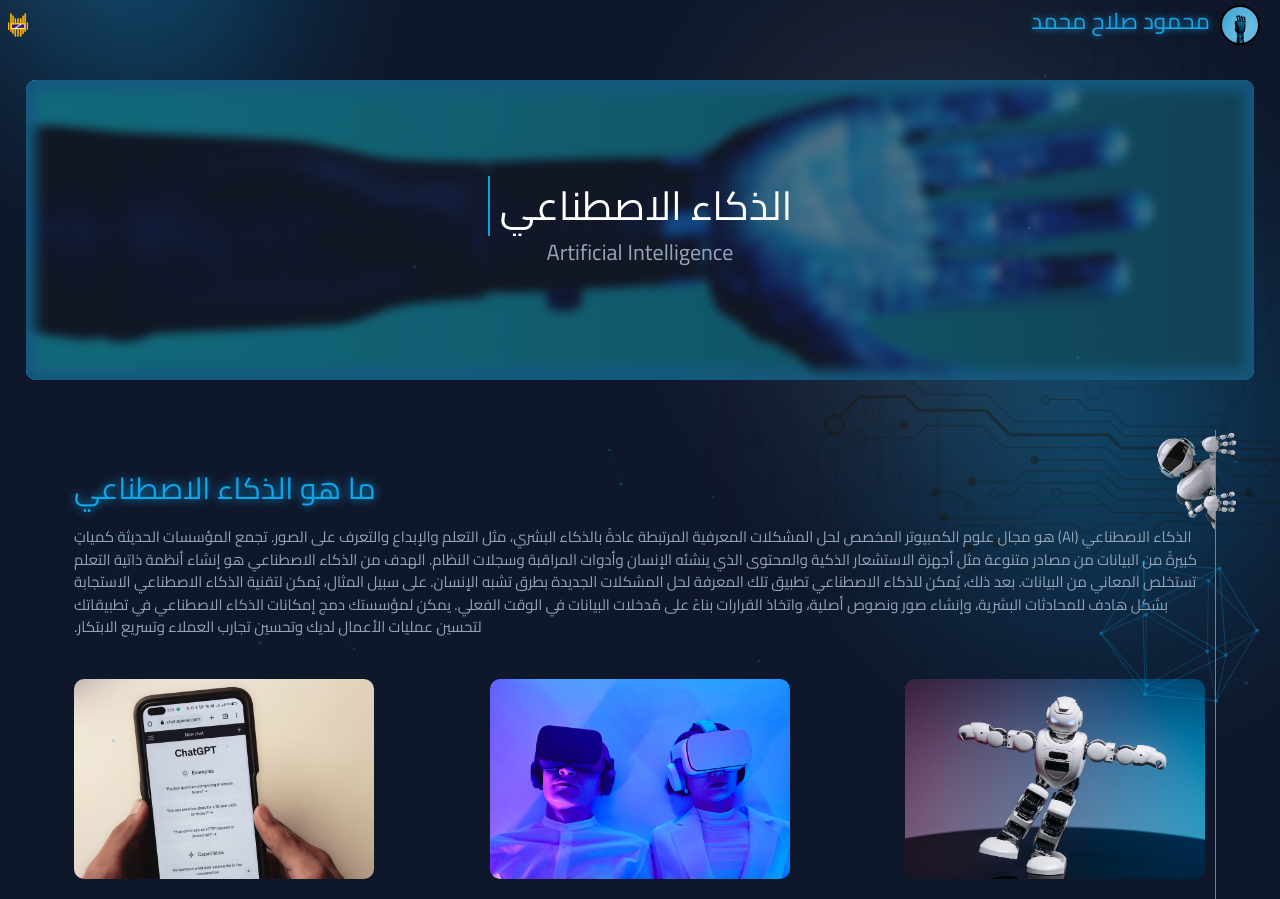
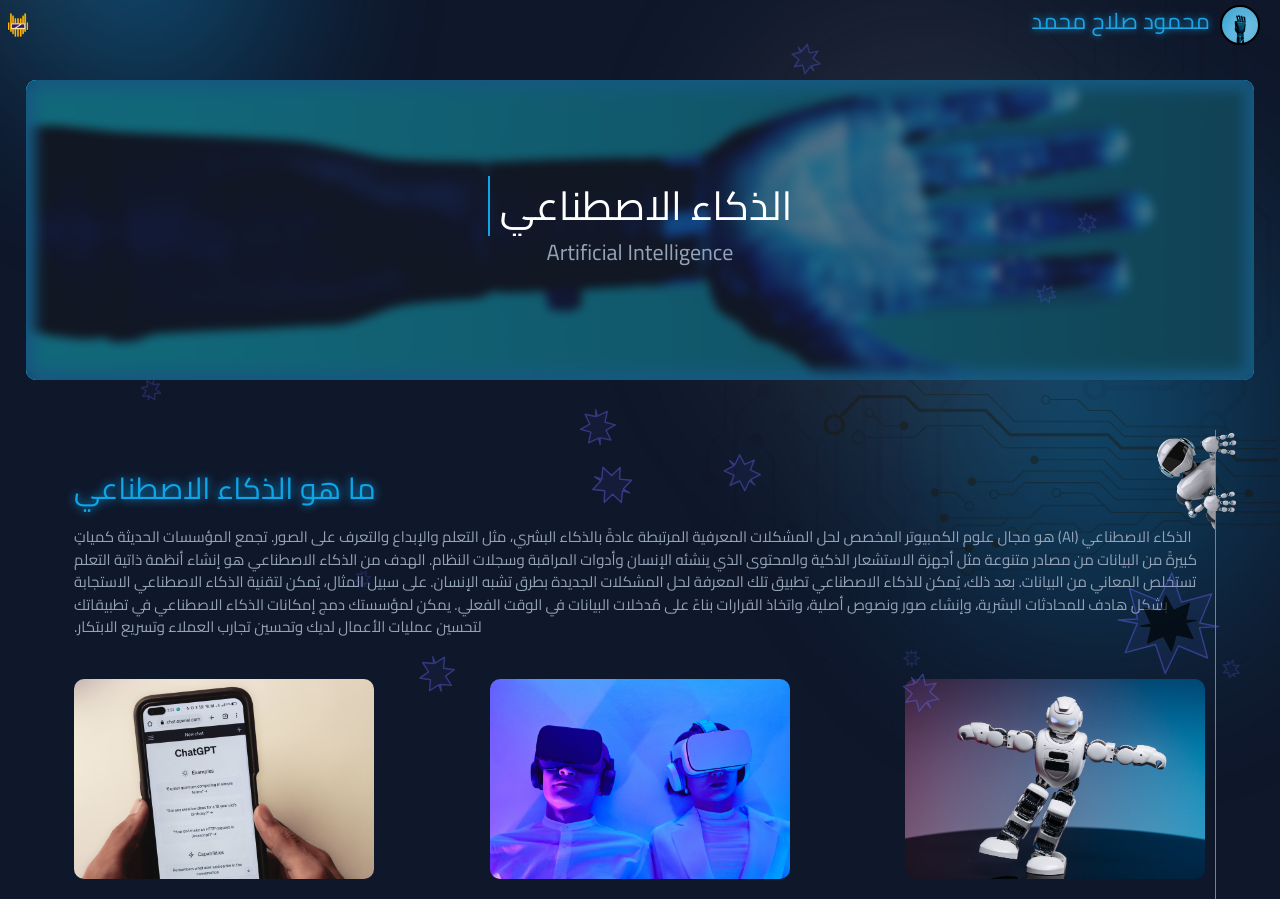
Before and after one commit to engMahmoudSalah/fodaSalama, a plain HTML site: page index.html in a window 1280 px wide. Shown: the top 899 px of the page. Drawn offline with nearby package versions, Linux system fonts and the light colour scheme; animation ran at ten frames a second.

Commit message:
Per-site visual identity, By Mahmoud 23 sites

```diff
--- a/sitedock.js
+++ b/sitedock.js
@@ -39,47 +39,84 @@
   if (document.readyState === "loading") document.addEventListener("DOMContentLoaded", function () { setTimeout(build, 300); }); else setTimeout(build, 300);
 })();
 
-/* Ambient 3D visuals: drifting particles plus a slowly rotating wireframe solid. Canvas only, no assets. */
+
+/* Per-site ambient visuals. Each site gets its own shapes, motion and palette. Canvas only, no assets. */
 (function () {
   if (window.__vis) return; window.__vis = 1;
+  var P = {
+    drop: "M12 2C12 2 5 10 5 15a7 7 0 0 0 14 0C19 10 12 2 12 2z",
+    leaf: "M5 19C5 9 11 4 20 4c0 9-5 15-13 15M5 19c3-5 6-8 10-10",
+    gem: "M6 3h12l4 6-10 12L2 9zM2 9h20M9 3l-2 6 5 12M15 3l2 6-5 12",
+    star8: "M12 1l2.5 6.2L21 5l-2.2 6.5L23 12l-4.2.5L21 19l-6.5-2.2L12 23l-2.5-6.2L3 19l2.2-6.5L1 12l4.2-.5L3 5l6.5 2.2z",
+    doc: "M6 2h9l5 5v15H6zM15 2v5h5M9 13l2 2 4-4",
+    bubble: "M12 3a9 9 0 1 0 0 18 9 9 0 0 0 0-18zM8 9a5 5 0 0 1 4-3",
+    signal: "M2 9a14 14 0 0 1 20 0M5 12.5a9.5 9.5 0 0 1 14 0M8.5 16a4.5 4.5 0 0 1 7 0M12 20h.01",
+    tile: "M3 6h13a2 2 0 0 1 2 2v8a2 2 0 0 1-2 2H3zM18 10l4-3v10l-4-3",
+    brackets: "M8 6l-6 6 6 6M16 6l6 6-6 6M14 4l-4 16",
+    card: "M4 4h16v16H4zM4 9h16M8 13h8M8 16h5",
+    quill: "M20 3C10 3 6 9 5 15l-2 6 6-2c6-1 12-5 11-16zM9 15l7-7",
+    key: "M8 15a5 5 0 1 1 4.6-3H22v3h-3v3h-3v-3h-3.4A5 5 0 0 1 8 15z",
+    neural: "M7 5a2 2 0 1 1-4 0 2 2 0 0 1 4 0zM21 5a2 2 0 1 1-4 0 2 2 0 0 1 4 0zM7 19a2 2 0 1 1-4 0 2 2 0 0 1 4 0zM21 19a2 2 0 1 1-4 0 2 2 0 0 1 4 0zM14 12a2 2 0 1 1-4 0 2 2 0 0 1 4 0zM6.5 6.5l4 4M17.5 6.5l-4 4M6.5 17.5l4-4M17.5 17.5l-4-4"
+  };
+  window.__visPaths = P;
+  var T = {
+    "blogging-platform": { s: ["quill", "doc"], m: "fall", c: ["99,102,241", "168,85,247"], n: 16, k: "quill" },
+    fakhama: { s: ["gem"], m: "twinkle", c: ["212,175,55", "245,220,130"], n: 14, k: "gem" },
+    naturix: { s: ["leaf", "drop"], m: "fall", c: ["16,185,129", "132,204,22"], n: 18, k: "leaf" },
+    "taqwa-shield-ai": { s: ["star8"], m: "spin", c: ["20,184,166", "212,175,55"], n: 14, k: "star8" },
+    "children-skills": { s: ["bubble"], m: "rise", c: ["244,114,182", "250,204,21", "56,189,248", "74,222,128"], n: 22, k: "bubble" },
+    "right-water": { s: ["drop"], m: "fall", c: ["14,116,244", "56,189,248"], n: 18, k: "drop", ripple: 1 },
+    "login-sahl": { s: ["key"], m: "drift", c: ["99,102,241", "45,212,191"], n: 12, k: "key" },
+    "german-file-kit": { s: ["doc"], m: "rise", c: ["220,38,38", "234,179,8", "71,85,105"], n: 14, k: "doc" },
+    "sim-service": { s: ["signal"], m: "twinkle", c: ["20,184,166", "249,115,22"], n: 12, k: "signal", ripple: 1 },
+    meetly: { s: ["tile"], m: "drift", c: ["244,63,94", "139,92,246"], n: 12, k: "tile" },
+    "foda-salama": { s: ["neural"], m: "rise", c: ["34,211,238", "96,165,250"], n: 16, k: "neural", digits: 1 },
+    cv: { s: ["brackets"], m: "drift", c: ["52,211,153", "148,163,184"], n: 12, k: "brackets" },
+    velocity: { s: ["card"], m: "slide", c: ["37,99,235", "99,102,241"], n: 12, k: "card" }
+  };
+  var host = location.hostname.split(".")[0], th = T[host] || { s: ["star8"], m: "drift", c: ["99,102,241"], n: 12, k: "star8" };
+  window.__visTheme = th;
   var reduce = matchMedia("(prefers-reduced-motion: reduce)").matches;
-  function lum(c) { var m = c && c.match(/\d+(\.\d+)?/g); if (!m || (m.length > 3 && +m[3] === 0)) return null; return (0.2126 * m[0] + 0.7152 * m[1] + 0.0722 * m[2]) / 255; }
-  function isDark() { var l = [document.body, document.documentElement, document.querySelector("#root>*"), document.querySelector("main")]; for (var i = 0; i < l.length; i++) { if (!l[i]) continue; var v = lum(getComputedStyle(l[i]).backgroundColor); if (v !== null) return v < 0.5; } return matchMedia("(prefers-color-scheme: dark)").matches; }
-  function accent() {
-    var els = document.querySelectorAll("a[class],button[class]"), best = null, bs = 0;
-    for (var i = 0; i < els.length && i < 60; i++) { var c = getComputedStyle(els[i]).backgroundColor, m = c.match(/\d+(\.\d+)?/g); if (!m || (m.length > 3 && +m[3] < 0.6)) continue; var mx = Math.max(m[0], m[1], m[2]), mn = Math.min(m[0], m[1], m[2]), s = mx - mn; if (s > bs) { bs = s; best = [+m[0], +m[1], +m[2]]; } }
-    return bs > 50 ? best : [99, 102, 241];
-  }
   function start() {
     var cv = document.createElement("canvas"); cv.setAttribute("aria-hidden", "true"); cv.setAttribute("data-vis", "1");
-    cv.style.cssText = "position:fixed;inset:0;width:100%;height:100%;pointer-events:none;z-index:1;opacity:.55";
+    cv.style.cssText = "position:fixed;inset:0;width:100%;height:100%;pointer-events:none;z-index:1;opacity:.6";
     document.body.appendChild(cv);
-    var x = cv.getContext("2d"), W, H, dpr = Math.min(devicePixelRatio || 1, 2), dark = isDark(), ac = accent();
-    function rgba(a) { return "rgba(" + ac[0] + "," + ac[1] + "," + ac[2] + "," + a + ")"; }
+    var x = cv.getContext("2d"), W, H, dpr = Math.min(devicePixelRatio || 1, 2), paths = {};
+    Object.keys(P).forEach(function (k) { try { paths[k] = new Path2D(P[k]); } catch (e) {} });
     function size() { W = innerWidth; H = innerHeight; cv.width = W * dpr; cv.height = H * dpr; x.setTransform(dpr, 0, 0, dpr, 0, 0); }
     size(); addEventListener("resize", size);
-    var N = W < 600 ? 22 : 42, P = [];
-    for (var i = 0; i < N; i++) P.push({ x: Math.random() * W, y: Math.random() * H, z: Math.random() * .8 + .2, vx: (Math.random() - .5) * .25, vy: (Math.random() - .5) * .25 });
-    var t = (1 + Math.sqrt(5)) / 2, V = [[-1, t, 0], [1, t, 0], [-1, -t, 0], [1, -t, 0], [0, -1, t], [0, 1, t], [0, -1, -t], [0, 1, -t], [t, 0, -1], [t, 0, 1], [-t, 0, -1], [-t, 0, 1]];
-    var E = []; for (var a = 0; a < 12; a++) for (var b = a + 1; b < 12; b++) { var d = Math.hypot(V[a][0] - V[b][0], V[a][1] - V[b][1], V[a][2] - V[b][2]); if (Math.abs(d - 2) < .01) E.push([a, b]); }
-    var ang = 0, mx = 0, my = 0;
+    var N = W < 600 ? Math.ceil(th.n * .6) : th.n, A = [], r = Math.random;
+    for (var i = 0; i < N; i++) A.push({ x: r() * W, y: r() * H, z: .5 + r() * .9, a: r() * 6.28, sp: (r() - .5) * .02, ph: r() * 6.28, s: th.s[i % th.s.length], c: th.c[i % th.c.length], d: ["0", "1", "0", "1", "1", "0", "1"][i % 7] });
+    function shape(k, cx, cy, sz, rot, col, al) {
+      var p = paths[k]; if (!p) return; x.save(); x.translate(cx, cy); x.rotate(rot); x.scale(sz / 24, sz / 24); x.translate(-12, -12);
+      x.lineWidth = 1.4 / (sz / 24); x.lineJoin = "round"; x.lineCap = "round"; x.strokeStyle = "rgba(" + col + "," + al + ")"; x.fillStyle = "rgba(" + col + "," + al * .16 + ")"; x.fill(p); x.stroke(p); x.restore();
+    }
+    var t0 = 0, mx = 0, my = 0;
     addEventListener("pointermove", function (e) { mx = e.clientX / W - .5; my = e.clientY / H - .5; }, { passive: true });
-    function frame() {
+    function frame(t) {
       x.clearRect(0, 0, W, H);
-      for (var i = 0; i < N; i++) { var p = P[i]; p.x += p.vx; p.y += p.vy; if (p.x < 0) p.x = W; if (p.x > W) p.x = 0; if (p.y < 0) p.y = H; if (p.y > H) p.y = 0;
-        for (var j = i + 1; j < N; j++) { var q = P[j], dx = p.x - q.x, dy = p.y - q.y, dd = dx * dx + dy * dy; if (dd < 11000) { x.strokeStyle = rgba(.16 * (1 - dd / 11000)); x.beginPath(); x.moveTo(p.x, p.y); x.lineTo(q.x, q.y); x.stroke(); } }
-        x.fillStyle = rgba(.5 * p.z); x.beginPath(); x.arc(p.x, p.y, 1.6 * p.z, 0, 6.283); x.fill(); }
-      var R = W < 600 ? 46 : 78, cx = W - R - 22, cy = H - R - 90 - (W < 600 ? 40 : 0), ay = ang + mx * 1.2, ax = ang * .6 + my * 1.2, sy = Math.sin(ay), cy2 = Math.cos(ay), sx = Math.sin(ax), cx2 = Math.cos(ax);
-      var pr = V.map(function (v) { var X = v[0] * cy2 + v[2] * sy, Z = -v[0] * sy + v[2] * cy2, Y = v[1] * cx2 - Z * sx; Z = v[1] * sx + Z * cx2; var s = 3.2 / (3.2 + Z * .3); return [cx + X * s * R / 1.9, cy + Y * s * R / 1.9, Z]; });
-      x.lineWidth = 1.1;
-      E.forEach(function (e) { var A = pr[e[0]], B = pr[e[1]], dz = (A[2] + B[2]) / 2; x.strokeStyle = rgba(.28 + .22 * (1 - (dz + 2) / 4)); x.beginPath(); x.moveTo(A[0], A[1]); x.lineTo(B[0], B[1]); x.stroke(); });
-      pr.forEach(function (v) { x.fillStyle = rgba(.75); x.beginPath(); x.arc(v[0], v[1], 2, 0, 6.283); x.fill(); });
-      x.lineWidth = 1; ang += .006;
+      for (var i = 0; i < N; i++) {
+        var p = A[i], sz = (W < 600 ? 22 : 30) * p.z, m = th.m, al = .55 * p.z;
+        if (m === "fall") { p.y += .25 * p.z; p.x += Math.sin(t / 1600 + p.ph) * .35; p.a += p.sp * .5; }
+        else if (m === "rise") { p.y -= .3 * p.z; p.x += Math.sin(t / 1300 + p.ph) * .3; }
+        else if (m === "drift") { p.x += Math.cos(p.ph + t / 4000) * .25; p.y += Math.sin(p.ph + t / 3500) * .25; p.a += p.sp * .3; }
+        else if (m === "slide") { p.x += .35 * p.z; p.a = 0; }
+        else if (m === "twinkle") { al = .15 + .55 * (.5 + .5 * Math.sin(t / 900 + p.ph)); sz *= .85 + .25 * Math.sin(t / 1100 + p.ph); }
+        else if (m === "spin") { p.a += p.sp * .6 + .002; al = .3 * p.z; }
+        if (p.y > H + 40) p.y = -40; if (p.y < -40) p.y = H + 40; if (p.x > W + 40) p.x = -40; if (p.x < -40) p.x = W + 40;
+        shape(p.s, p.x, p.y, sz, p.a, p.c, al);
+        if (th.digits) { x.fillStyle = "rgba(" + p.c + "," + al * .7 + ")"; x.font = "12px monospace"; x.fillText(p.d, p.x + sz * .6, p.y + sz * .5); }
+      }
+      var R = W < 600 ? 64 : 110, cx = W - R * .85 - 18, cy = H - R * .85 - 80, c0 = th.c[0];
+      if (th.ripple) for (var k = 0; k < 3; k++) { var ph = ((t / 2600) + k / 3) % 1; x.strokeStyle = "rgba(" + c0 + "," + (.4 * (1 - ph)) + ")"; x.lineWidth = 1.2; x.beginPath(); x.arc(cx, cy, R * .3 + ph * R * .9, 0, 6.283); x.stroke(); }
+      var bob = Math.sin(t / 1800) * 5, rot = th.m === "spin" ? t / 9000 : Math.sin(t / 2500) * .18 + mx * .5;
+      shape(th.k, cx + mx * 10, cy + bob + my * 8, R, rot, c0, .75);
+      if (th.k === "star8") shape("star8", cx, cy + bob, R * .55, -rot * 1.6, th.c[1], .6);
     }
-    if (reduce) { frame(); return; }
-    var run = true; document.addEventListener("visibilitychange", function () { run = !document.hidden; if (run) loop(); });
-    function loop() { if (!run) return; frame(); requestAnimationFrame(loop); }
-    loop();
+    if (reduce) { frame(2000); return; }
+    var run = true; document.addEventListener("visibilitychange", function () { run = !document.hidden; if (run) loop(performance.now()); });
+    function loop(t) { if (!run) return; frame(t); requestAnimationFrame(loop); }
+    requestAnimationFrame(loop);
   }
   function go() { (window.requestIdleCallback || function (f) { setTimeout(f, 800); })(start); }
   if (document.readyState === "complete") go(); else addEventListener("load", go);
@@ -134,14 +171,17 @@
     }, { passive: true });
     document.addEventListener("pointerleave", function () { if (cur) { cur.style.transform = cur.__ot || ""; cur = null; } }, true);
   }
-  var ART = '<svg viewBox="0 0 120 90" width="120" height="90" aria-hidden="true" style="display:block;margin:0 auto 10px;opacity:.85"><g style="animation:vf 3.4s ease-in-out infinite"><path d="M20 38l40-18 40 18v34L60 90 20 72z" fill="none" stroke="currentColor" stroke-width="2" stroke-linejoin="round" opacity=".55"/><path d="M20 38l40 18 40-18M60 56v34" fill="none" stroke="currentColor" stroke-width="2" stroke-linejoin="round" opacity=".55"/></g><circle cx="96" cy="16" r="4" fill="currentColor" opacity=".5" style="animation:vf 2.6s ease-in-out infinite"/><circle cx="22" cy="14" r="2.5" fill="currentColor" opacity=".4" style="animation:vf 3s ease-in-out infinite .4s"/></svg>';
+  function art() {
+    var th = window.__visTheme || { k: "star8", c: ["99,102,241"] }, d = (window.__visPaths || {})[th.k] || "M12 2l3 7 7 1-5 5 1 7-6-4-6 4 1-7-5-5 7-1z", c = "rgb(" + th.c[0] + ")";
+    return '<svg viewBox="0 0 24 24" width="84" height="84" aria-hidden="true" style="display:block;margin:0 auto 10px;opacity:.9;animation:vf 3.4s ease-in-out infinite"><path d="' + d + '" fill="' + c + '" fill-opacity=".14" stroke="' + c + '" stroke-width="1.2" stroke-linejoin="round" stroke-linecap="round"/></svg>';
+  }
   function empties() {
     var l = document.querySelectorAll("p,div,span,td,h3,h4"), n = 0;
     for (var i = 0; i < l.length && n < 4; i++) {
       var e = l[i]; if (e.__e || e.children.length > 1 || inSD(e)) continue; var t = (e.textContent || "").trim();
       if (t.length < 6 || t.length > 70 || !/^(no |nothing |you have no|لا (يوجد|توجد)|لم )/i.test(t)) continue;
       e.__e = 1; if (e.querySelector("svg")) continue; n++;
-      var w = document.createElement("div"); w.setAttribute("data-vis", "1"); w.style.cssText = "text-align:center;color:inherit;pointer-events:none"; w.innerHTML = ART; e.insertBefore(w, e.firstChild); e.style.textAlign = "center";
+      var w = document.createElement("div"); w.setAttribute("data-vis", "1"); w.style.cssText = "text-align:center;color:inherit;pointer-events:none"; w.innerHTML = art(); e.insertBefore(w, e.firstChild); e.style.textAlign = "center";
     }
   }
   function route() {
```
Also changed, not shown: by-mahmoud.html (+1 -1 lines).
